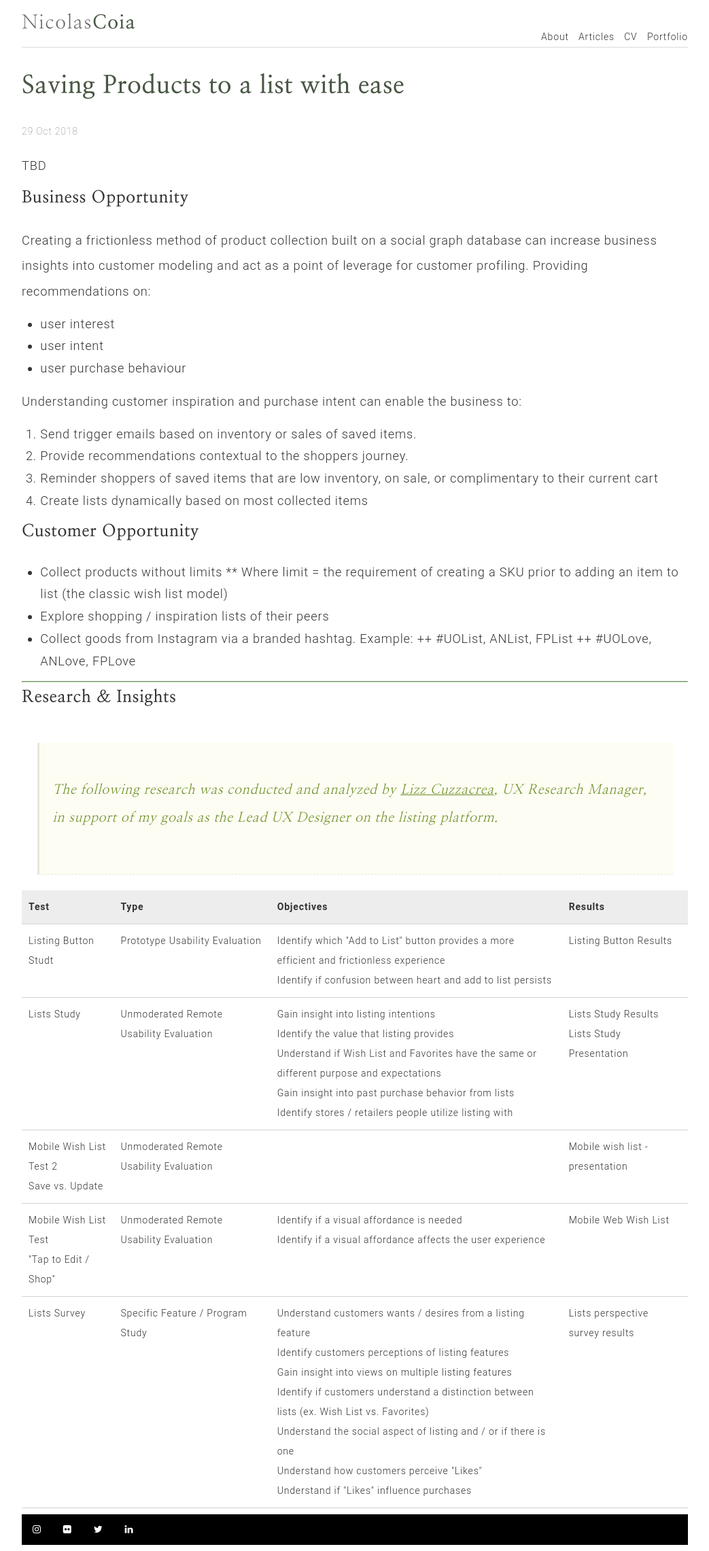
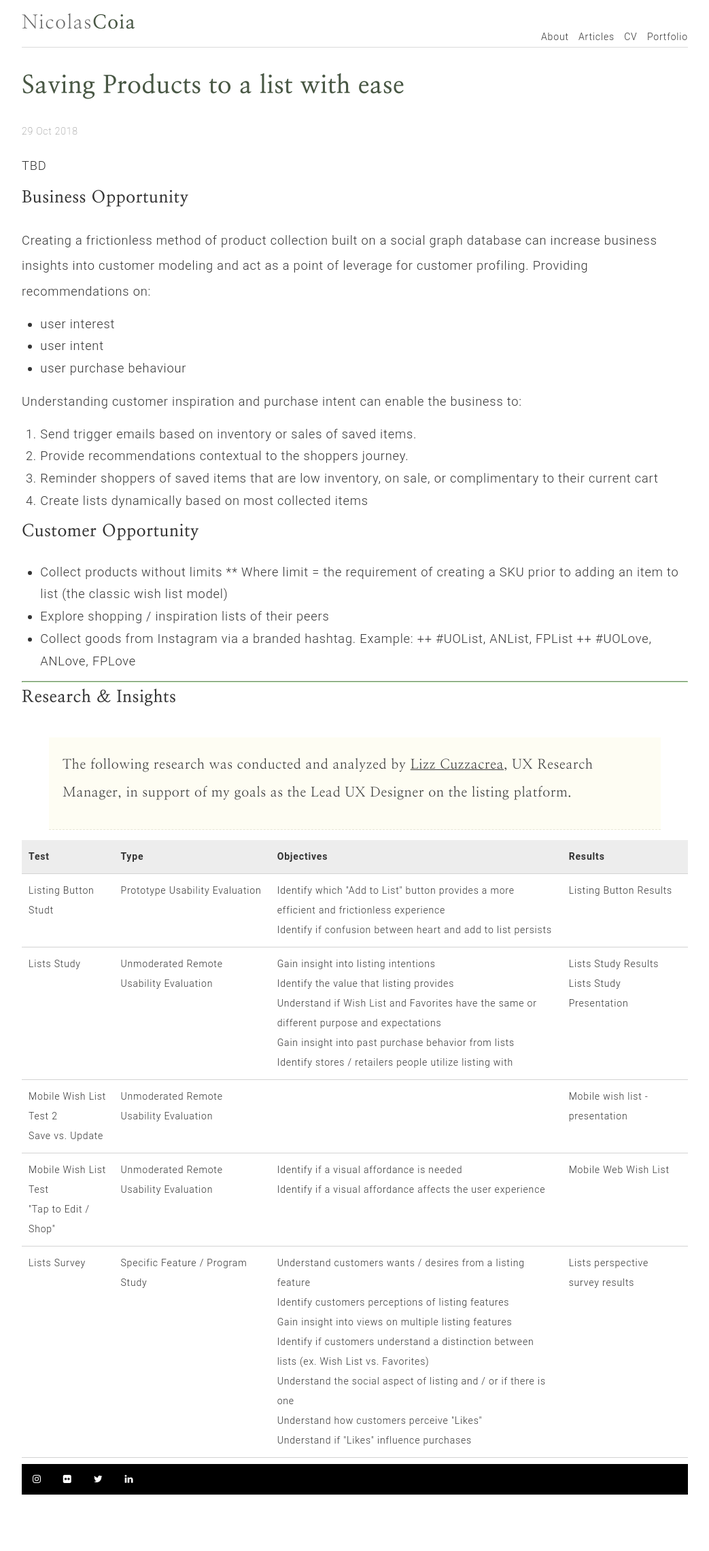
Before and after one commit to dyutibarma/monochrome, a Jekyll site: the page built from _portfolio/2018-10-29-frictionless-Lists.md, in a window 1280 px wide. Shown: the whole page at 68% size, without its empty margins (118-1161 px from the left). Built offline with Jekyll 4.4.1, drawn with Linux system fonts in a browser that asks for light colours; after the commit the page ends 2209 px from its top, so only the background shows below that.

Commit message:
Update typography.scss

```diff
--- a/_sass/typography.scss
+++ b/_sass/typography.scss
@@ -66,21 +66,14 @@ h6 {
 }
 
 blockquote {
-	font-size: .9em; /* 14pt */
-	font-style: italic;
-	font-wight: 100;
-	color: #6B8E23;
-	margin: 1.5em; /* 24px/18px */
-	-webkit-border-radius: 0px;
-	   -moz-border-radius: 0px;
-	    -ms-border-radius: 0px;
-          border-radius: 0px;
-	border-left: solid #556B2F;
-	background-color: darken($background-color, 5%);
-	padding: 0 1.5em; /* 24px/18px */
-	p, ul, ol {
-		padding: 1.5em 0; /* 24px/18px */
-	}
+	font-family: 'nanum myeongjo';
+	font-size: 15px;
+    	letter-spacing: 0.74px;
+	line-height: 29px;
+    	padding: 20px 20px 20px 20px;
+	border-bottom: 1px dashed;
+    	border-color: #E8E7D7;
+    	background-color: #FEFDF3;
 }
 
 /*- Typography for big screen, based on 14px font-size -*/
```
